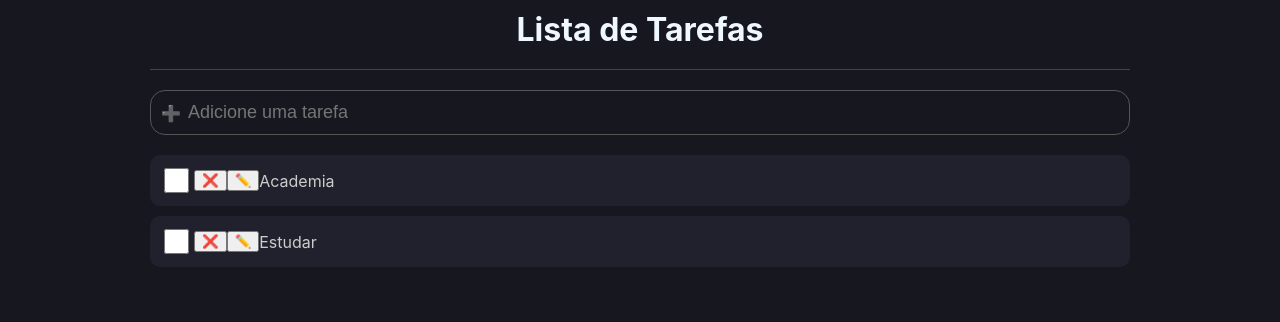
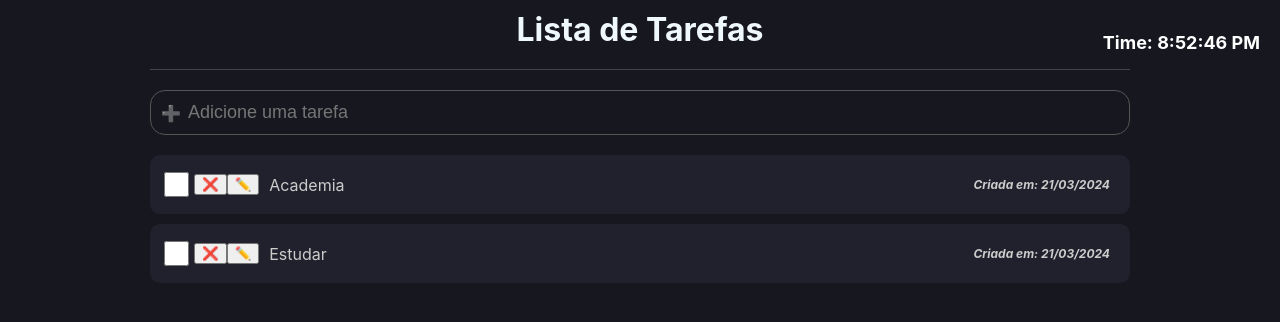
Before and after one commit to souzalusca/lista-tarefas-react, a React (Create React App) app: page / in a window 1280 px wide. Shown: the top 322 px of the page. Built offline with nearby package versions, Linux system fonts and the light colour scheme.

Commit message:
criaçao de tempo na tela e atualizaçao

```diff
--- a/package.json
+++ b/package.json
@@ -10,6 +10,7 @@
     "@types/node": "^16.18.91",
     "@types/react": "^18.2.67",
     "@types/react-dom": "^18.2.22",
+    "date-fns": "^3.6.0",
     "react": "^18.2.0",
     "react-dom": "^18.2.0",
     "react-scripts": "5.0.1",
--- a/src/App.tsx
+++ b/src/App.tsx
@@ -3,11 +3,12 @@ import * as C from './App.styles'
 import { Item }  from './types/item';
 import {ListItem} from './components/ListItem'
 import { AddArea } from './components/AddArea'
+import Tempo from './components/tempo';
 
 const App = () => {
   const[list, setList] = useState<Item[]>([
-    {id: 1, name: 'Academia', done: false},
-    {id: 2, name: 'Estudar', done: false},
+    {id: 1, name: 'Academia', done: false , createdAt: new Date().toISOString()},
+    {id: 2, name: 'Estudar', done: false, createdAt: new Date().toISOString()},
 
   ])
 
@@ -18,7 +19,8 @@ const App = () => {
     newList.push({
       id: list.length + 1,
       name: taskName,
-      done: false
+      done: false,
+      createdAt: new Date( Date.now()).toISOString(),
     })
     setList(newList);
   }
@@ -30,11 +32,12 @@ const App = () => {
   const handleUpdateTask = (id: number, name: string) => {
     const newList = list.map(item => {
       if (item.id === id) {
-        return { ...item, name };
+        return { ...item, name, updatedAt: new Date().toISOString() };
       }
       return item;
     });
     setList(newList);
+
   }
 
   // Função para lidar com a alteração do estado done de um item
@@ -52,6 +55,7 @@ const App = () => {
   return (
        <C.Container>
           <C.Area>
+            <Tempo />
             <C.Header>Lista de Tarefas</C.Header>
 
              <AddArea onEnter={handleAdd} />
--- a/src/components/AddArea/index.tsx
+++ b/src/components/AddArea/index.tsx
@@ -22,6 +22,7 @@ export const AddArea = ({ onEnter }:Props) => {
 
     return (
             <C.Container>
+
                 <div className="image" onClick={() => onEnter(inputText)}>➕</div>
                 <input
                     type="text"
--- a/src/components/ListItem/index.tsx
+++ b/src/components/ListItem/index.tsx
@@ -1,11 +1,15 @@
 import { useState } from 'react';
 import * as C from './styles';
 import { Item } from '../../types/item'
+
+import { format } from 'date-fns';
+
 type Props = {
     item : Item
     onToggleDone: (id: number, done: boolean) => void; // Função para lidar com a alteração do estado done
     onRemoveTask: (id: number) => void; // Função para lidar com a remoção de um item
     onUpdateTask: (id: number, name: string) => void; // Função para lidar com a atualização de um item
+
 
 }
 
@@ -25,7 +29,9 @@ export const ListItem = ({ item, onToggleDone, onRemoveTask, onUpdateTask }: Pro
     }
     const handleUpdateTask = () => {
         const newValue = prompt('Insira o novo nome da tarefa:', item.name) || '';
-        onUpdateTask(item.id, newValue);
+        if (newValue !== item.name)
+        onUpdateTask(item.id, newValue );
+
     }
 
     return (
@@ -39,7 +45,15 @@ export const ListItem = ({ item, onToggleDone, onRemoveTask, onUpdateTask }: Pro
           <button onClick={handleRemoveTask}>❌ </button>
           <button onClick={handleUpdateTask}>✏️</button>
 
-          <label>{item.name} </label>
+
+          <label>
+                {item.name}
+            </label>
+            {item.updatedAt ? (
+            <p className='date'>Atualizada em: {format(new Date(item.updatedAt), 'dd/MM/yyyy')}</p>
+        ) : (
+            <p className='date'>Criada em: {format(new Date(item.createdAt), 'dd/MM/yyyy')}</p>
+        )}
         </C.Container>
     )
 }
--- a/src/components/ListItem/styles.ts
+++ b/src/components/ListItem/styles.ts
@@ -21,5 +21,16 @@ export const Container = styled.div<ContainerProps>(({ done }) => `
     label {
         color: #CCC;
         text-decoration: ${done ? 'line-through' : 'initial'};
+        padding: 0px 10px;
+    }
+
+    .date {
+        font-size: 12px;
+        color: #CCC;
+        margin-left: auto; /* Para alinhar à direita */
+        margin-right: 10px;
+        font-style: italic;
+        font-weight: bold;
+        text-align: right;
     }
 `);
--- /dev/null
+++ b/src/components/tempo.styles.ts
@@ -0,0 +1,13 @@
+import styled from 'styled-components';
+
+export const TempoContainer = styled.div`
+    position: fixed;
+    top: 10px;
+    right: 10px;
+    font-size: large;
+    font-size: 9px;
+    color: white;
+    padding: 10px;
+    border-radius: 5px;
+`;
+export {};
--- /dev/null
+++ b/src/components/tempo.tsx
@@ -0,0 +1,22 @@
+import { formatDate, dateTimealive } from './utils/function.time';
+import React, { useEffect, useState } from 'react';
+import { TempoContainer } from './tempo.styles';
+
+const Tempo = () => {
+    const [currentTime, setCurrentTime] = useState(new Date());
+
+    useEffect(() => {
+        const interval = setInterval(() => {
+            setCurrentTime(new Date());
+        }, 1000); // Atualiza a cada segundo (1000 ms)
+
+        return () => clearInterval(interval); // Limpa o intervalo quando o componente é desmontado
+    }, []);
+
+    return (
+        <TempoContainer >
+            <h1 className='tempo'>Time: {currentTime.toLocaleTimeString()}</h1>
+        </TempoContainer>
+    );
+};
+export default Tempo;
--- a/src/types/item.ts
+++ b/src/types/item.ts
@@ -2,4 +2,6 @@ export type Item = {
     id:number;
     name : string;
     done : boolean;
+    createdAt: string; // Adiciona o campo createdAt
+    updatedAt?: string; // Adiciona o campo updatedAt
 }
```
Also changed, not shown: src/components/utils/function.time.tsx (added, +7 -0 lines), 1 other file (tests, documents, lock files or other folders).
